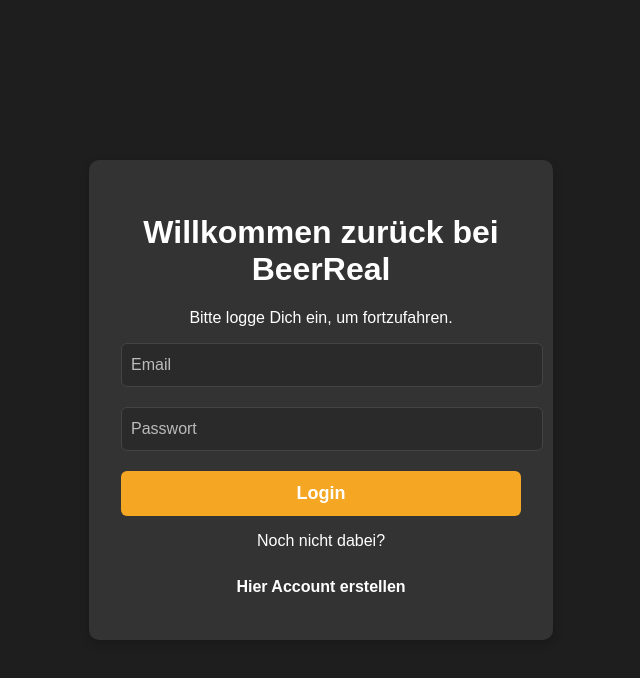
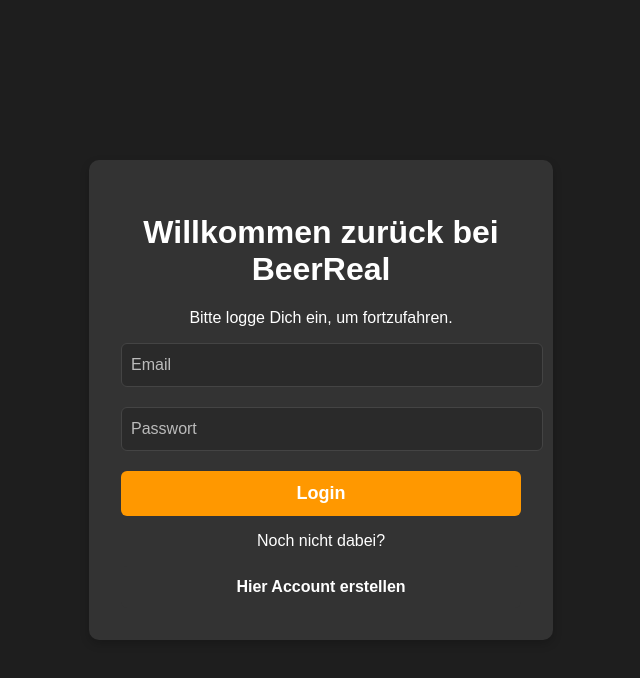
Before and after one commit to frederikbckl/beerreal, a React (Create React App) app: page / in a window 1280 px wide. Shown: the top 678 px of the page, without its empty margins (319-959 px from the left). Built offline with nearby package versions, Linux system fonts and the light colour scheme; no server answers; the database is empty.

Commit message:
Adjusted colors of auth-button slightly to match other buttons

```diff
--- a/src/App.js
+++ b/src/App.js
@@ -166,7 +166,7 @@
           <h1>{beerCount}</h1>
           <button
             onClick={() => setBeerCount(beerCount + 1)}
-            style={{ fontSize: "20px", padding: "10px", cursor: "pointer", fontWeight: "bold", color: "black" }}
+            style={{ fontSize: "20px", padding: "10px", cursor: "pointer", fontWeight: "bold", color: "white" }}
           >
             🍺 Prost 🍺
           </button>
--- a/src/Login.css
+++ b/src/Login.css
@@ -163,7 +163,7 @@
 .auth-button {
     width: 100%;
     padding: 12px;
-    background-color: #f5a623;
+    background-color: #ff9800;
     /* Orange */
     color: white;
     font-size: 18px;
@@ -175,7 +175,7 @@
 }
 
 .auth-button:hover {
-    background-color: #e6951e;
+    background-color: #e68900;
 }
 
 .switch-button {
```
